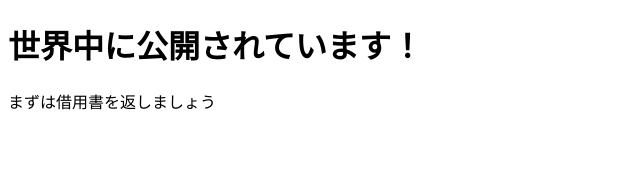
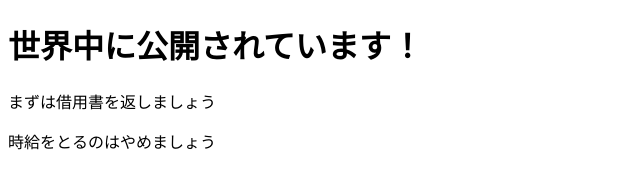
Before and after one commit to sugiyama0211/manato, a plain HTML site: page index.html in a window 1280 px wide. Shown: the whole page, without its empty margins (0-640 px from the left). Drawn offline with Linux system fonts and the light colour scheme.

Commit message:
Update index.html

```diff
--- a/index.html
+++ b/index.html
@@ -7,5 +7,6 @@
 <body>
   <h1>世界中に公開されています！</h1>
   <p>まずは借用書を返しましょう</p>
+  <p>時給をとるのはやめましょう</p>
 </body>
 </html>
```
